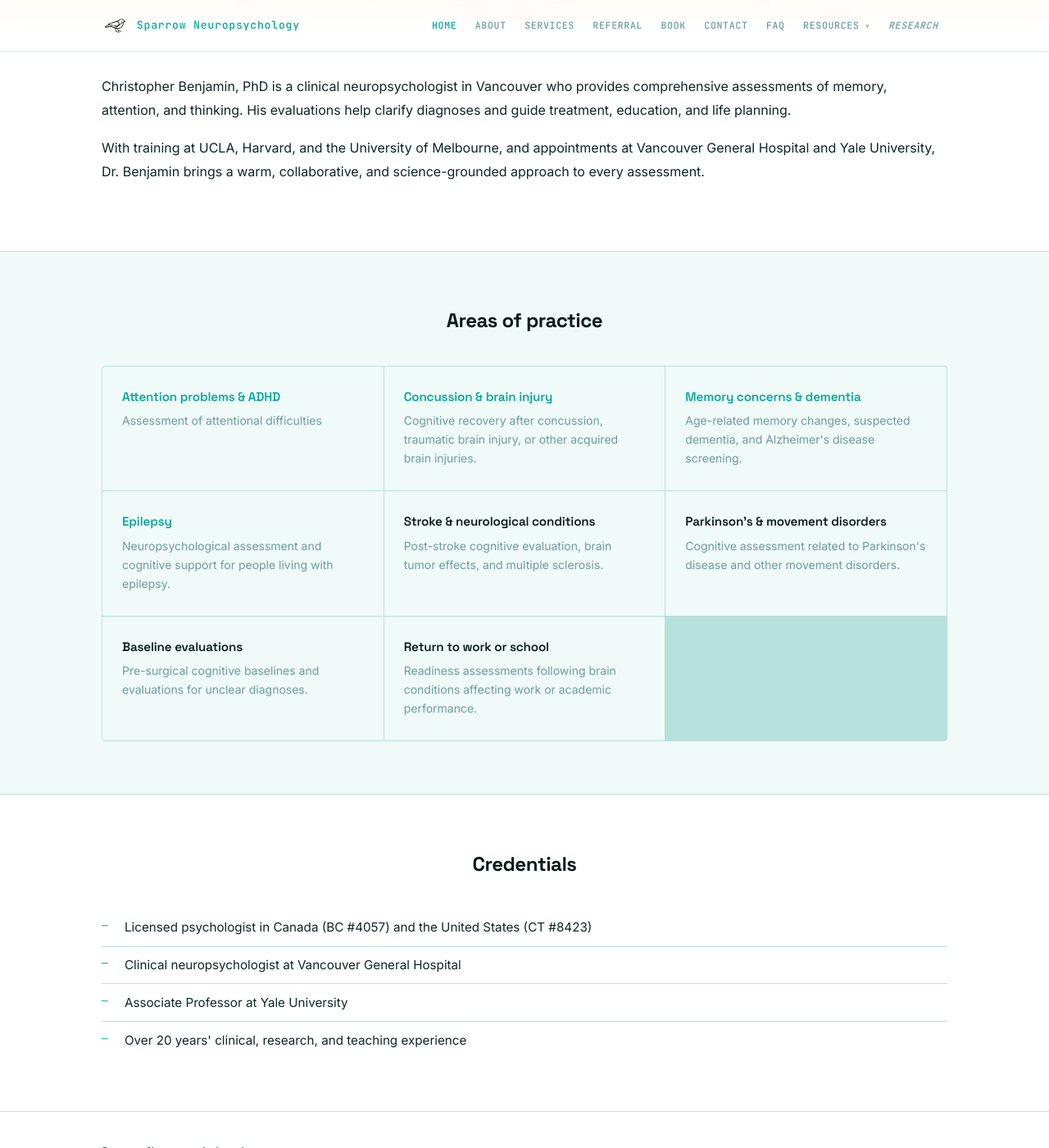
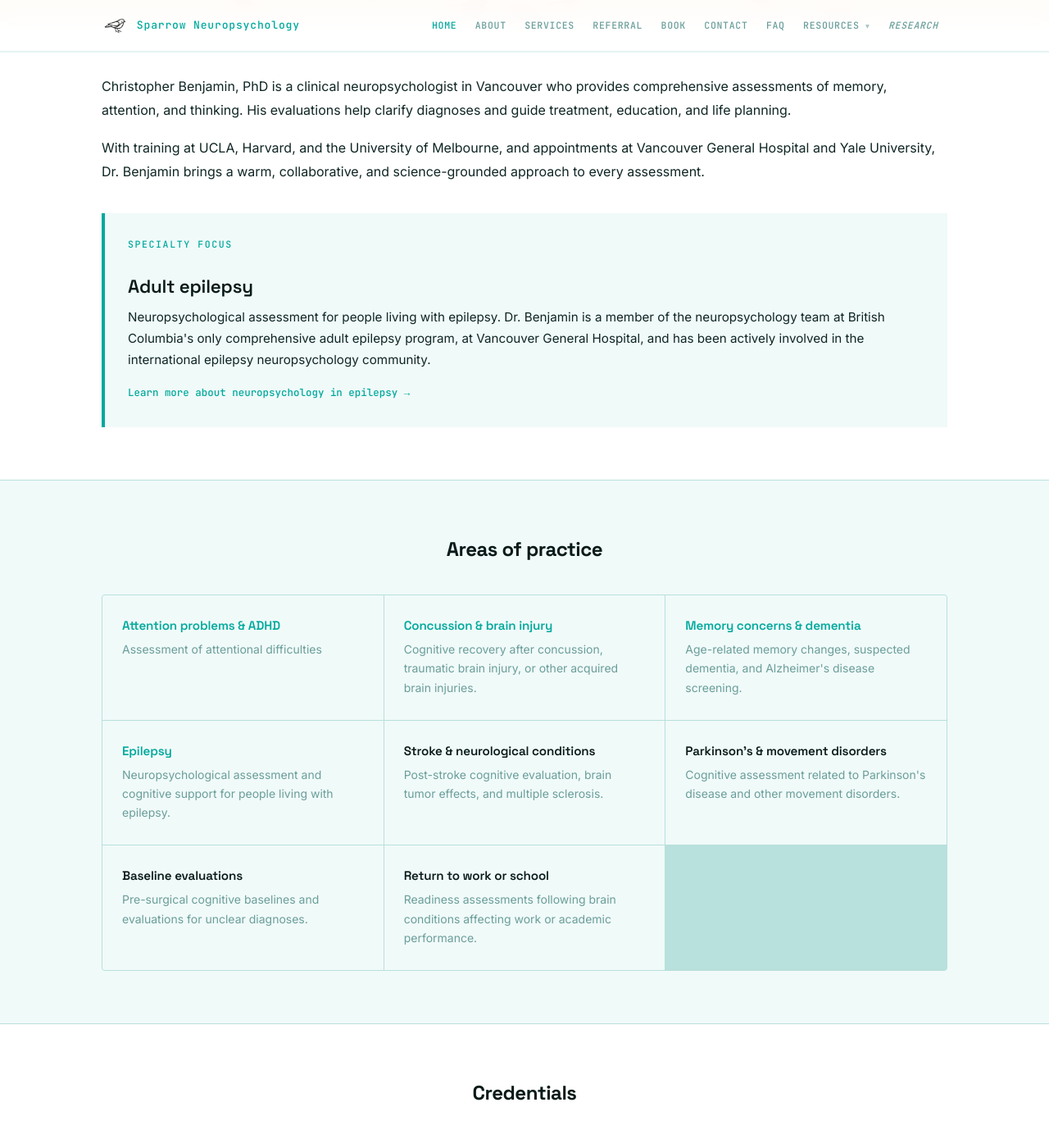
Before and after one commit to cfxb/sparrow-clinic, a Jekyll site: the page built from index.md, in a window 1280 px wide and 1400 px high, scrolled down 497 px. Shown: the whole window at 82% size. Built offline with Jekyll 4.4.1, drawn with Linux system fonts in a browser that asks for light colours.

Commit message:
Highlight epilepsy specialty on home page; expand About credentials
Adds a featured "Adult epilepsy" callout on the home page above the
existing Areas of practice grid, linking to /resources/epilepsy/. The
existing epilepsy card in services.yml remains for consistency with the
8-condition grid.

About page:
- Drops the duplicate paragraph that re-stated the INS co-chair role
  and license info already shown in the credentials list and the
  Professional involvement section.
- Rewrites the Professional involvement section as a focused list:
  former co-chair of the INS Epilepsy SIG (term to 2026, with INS link
  and a one-line note that INS is the leading international society for
  clinical neuropsychology), plus ILAE Neuropsychology of Epilepsy
  training completed in 2024 and 2026.

New SCSS for the .specialty-feature callout (accent border, eyebrow
label, hover state).

Co-Authored-By: Claude Opus 4.7 (1M context) <noreply@anthropic.com>

```diff
--- a/_sass/_cards.scss
+++ b/_sass/_cards.scss
@@ -45,3 +45,66 @@ a.card {
   line-height: 1.65;
   margin-bottom: 0;
 }
+
+// ── Featured specialty callout ──────────────────────────────
+// Used on the home page to highlight a single area of focus
+// above the broader "Areas of practice" grid.
+
+.specialty-feature-section {
+  margin: 2.25rem 0 0;
+}
+
+.specialty-feature {
+  display: block;
+  padding: 1.75rem 1.75rem 1.85rem;
+  background: $surface;
+  border-left: 4px solid $accent;
+  text-decoration: none;
+  color: inherit;
+  transition: background 0.2s, border-left-color 0.2s;
+
+  &:hover {
+    background: $surface-2;
+    border-left-color: $accent-dark;
+    text-decoration: none;
+  }
+
+  &__eyebrow {
+    display: block;
+    font-family: $mono;
+    font-size: 0.72rem;
+    font-weight: 500;
+    letter-spacing: 0.14em;
+    text-transform: uppercase;
+    color: $accent;
+    margin-bottom: 0.55rem;
+  }
+
+  &__title {
+    font-family: $sans;
+    font-size: 1.4rem;
+    font-weight: 600;
+    letter-spacing: -0.01em;
+    color: $heading;
+    margin: 0 0 0.65rem;
+  }
+
+  &__text {
+    font-size: 0.95rem;
+    color: $text;
+    line-height: 1.7;
+    margin: 0;
+  }
+
+  &__cta {
+    display: inline-block;
+    margin-top: 1rem;
+    font-family: $mono;
+    font-size: 0.78rem;
+    font-weight: 500;
+    color: $accent;
+    transition: color 0.2s;
+  }
+
+  &:hover &__cta { color: $accent-dark; }
+}
--- a/index.md
+++ b/index.md
@@ -9,3 +9,12 @@ hero_image: /assets/images/hero-sky.jpg
 Christopher Benjamin, PhD is a clinical neuropsychologist in Vancouver who provides comprehensive assessments of memory, attention, and thinking. His evaluations help clarify diagnoses and guide treatment, education, and life planning.
 
 With training at UCLA, Harvard, and the University of Melbourne, and appointments at Vancouver General Hospital and Yale University, Dr. Benjamin brings a warm, collaborative, and science-grounded approach to every assessment.
+
+<section class="specialty-feature-section">
+  <a href="/resources/epilepsy/" class="specialty-feature">
+    <span class="specialty-feature__eyebrow">Specialty focus</span>
+    <h3 class="specialty-feature__title">Adult epilepsy</h3>
+    <p class="specialty-feature__text">Neuropsychological assessment for people living with epilepsy. Dr. Benjamin is a member of the neuropsychology team at British Columbia's only comprehensive adult epilepsy program, at Vancouver General Hospital, and has been actively involved in the international epilepsy neuropsychology community.</p>
+    <span class="specialty-feature__cta">Learn more about neuropsychology in epilepsy →</span>
+  </a>
+</section>
```
Also changed, not shown: about.md (+4 -3 lines).
